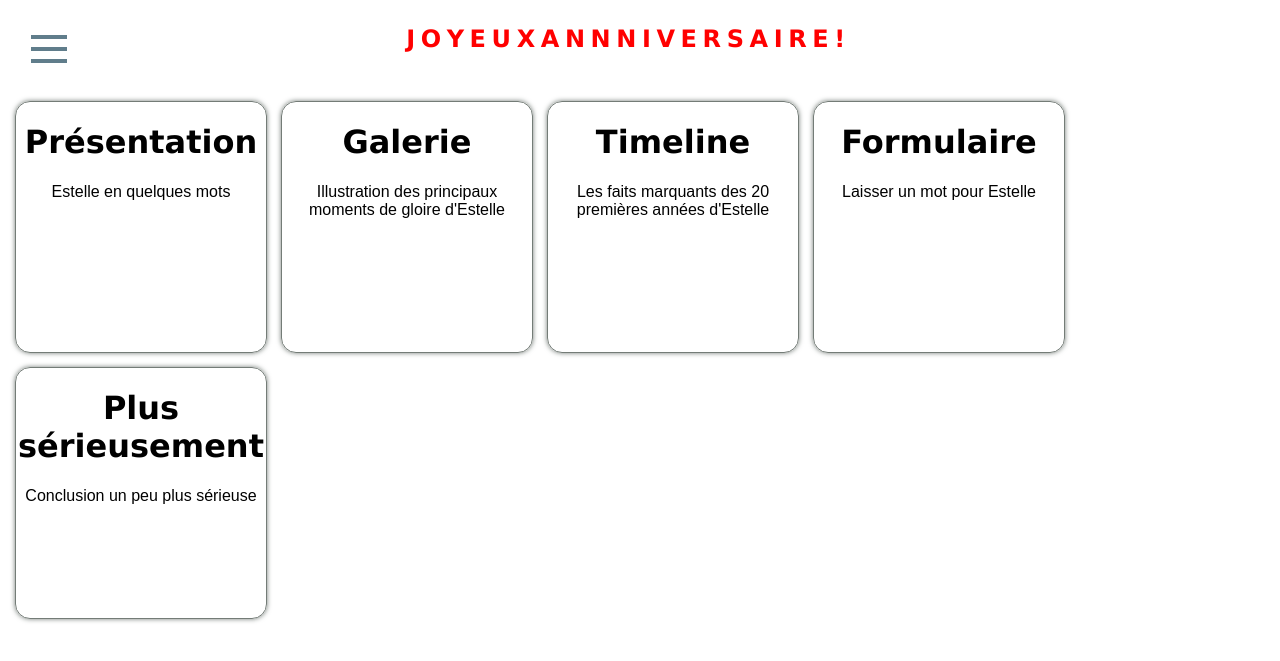
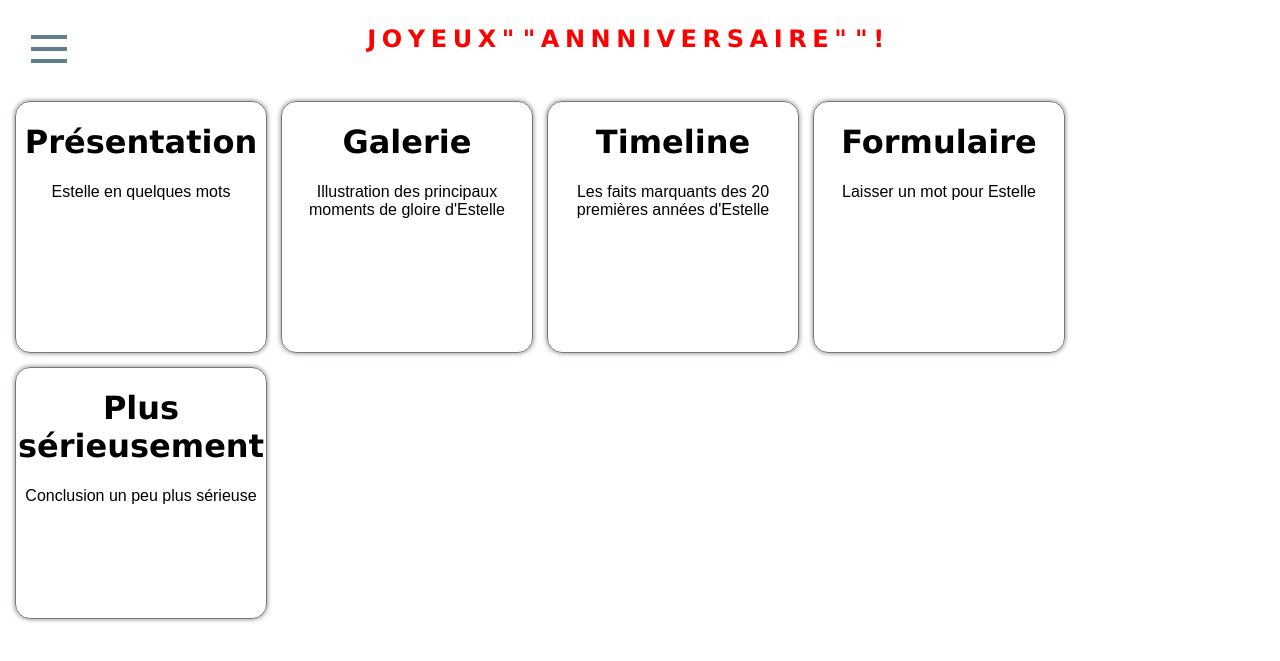
Before and after one commit to Simpleprune/simpleprune.github.io, a Jekyll site: the page menu.html, which Jekyll copies as it is, in a window 1280 px wide. Shown: the top 661 px of the page. Built offline with Jekyll 4.4.1, drawn with Linux system fonts in a browser that asks for light colours.

Commit message:
Update menu.html

```diff
--- a/menu.html
+++ b/menu.html
@@ -32,7 +32,7 @@
       <p class="hb">E</p>
       <p class="hb">U</p>
       <p class="hb">X</p>
-      <p class="hb"> </p>
+      <p class="hb">" "</p>
       <p class="hb">A</p>
       <p class="hb">N</p>
       <p class="hb">N</p>
@@ -46,7 +46,7 @@
       <p class="hb">I</p>
       <p class="hb">R</p>
       <p class="hb">E</p>
-      <p class="hb"> </p>
+      <p class="hb">" "</p>
       <p class="hb">!</p>
       </th>
     </tr>
```
